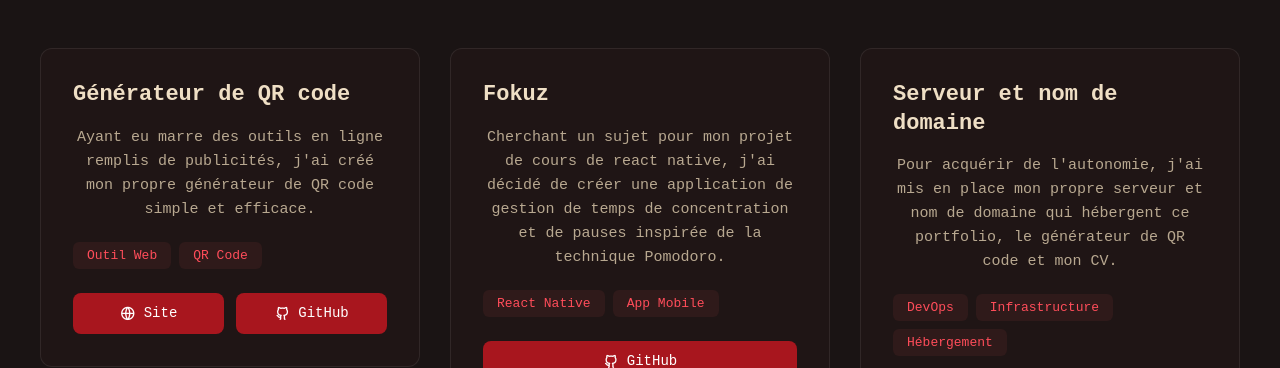
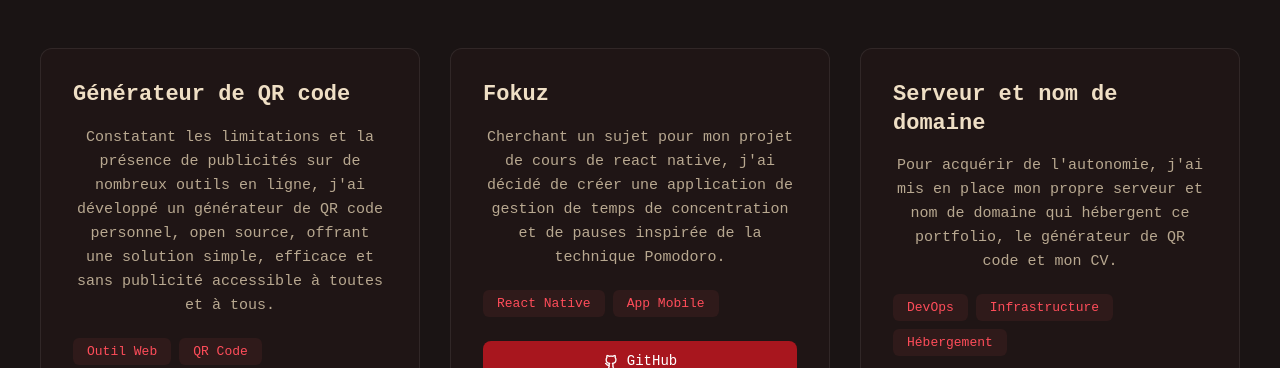
Before and after one commit to MarineG404/portefolio, a Vue app: page / in a window 1280 px wide. Shown: the part 1020-1388 px from the top of the page. Built offline with nearby package versions, Linux system fonts and the light colour scheme.

Commit message:
✨ Update project description for QR code generator

```diff
--- a/src/assets/projects.json
+++ b/src/assets/projects.json
@@ -3,7 +3,7 @@
     {
       "id": 1,
       "title": "Générateur de QR code",
-      "description": "Ayant eu marre des outils en ligne remplis de publicités, j'ai créé mon propre générateur de QR code simple et efficace.",
+      "description": "Constatant les limitations et la présence de publicités sur de nombreux outils en ligne, j'ai développé un générateur de QR code personnel, open source, offrant une solution simple, efficace et sans publicité accessible à toutes et à tous.",
       "links": {
         "website": "https://qrcode.marinegonnord.fr",
         "github": "https://github.com/MarineG404/qr_code_generator"
--- a/src/components/navbar/Navbar.vue
+++ b/src/components/navbar/Navbar.vue
@@ -8,7 +8,6 @@
       </div>
 
       <div class="item">
-        <!-- cv en ligen: https://cv.marinegonnord.fr/ -->
         <a href="https://cv.marinegonnord.fr/" target="_blank" rel="noopener">
           <i class="ri-external-link-line"></i> CV en ligne
         </a>
```
